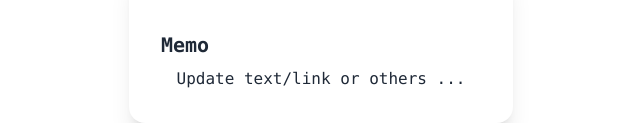
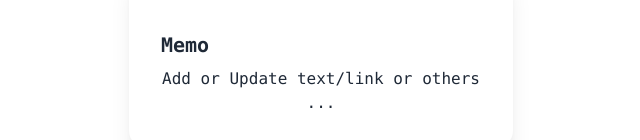
Before and after one commit to Thecode764/Gitem, a React (Vite) app: page / in a window 1280 px wide. Shown: the part 2621-2761 px from the top of the page, without its empty margins (319-959 px from the left). Built offline with nearby package versions, Linux system fonts and the light colour scheme.

Commit message:
📝 Update description for the 📝 Emoji

```diff
--- a/src/Emojis.jsx
+++ b/src/Emojis.jsx
@@ -19,7 +19,7 @@
                 <Emoji emoji="🎉" name="Party popper" description="Start a new project" />
                 <Emoji emoji="⬆️" name="Up arrow" description="Upgrade packages" />
                 <Emoji emoji="🐛" name="Bug" description="Fix a bug" />
-                <Emoji emoji="📝" name="Memo" description="Update text/link or others ..." />
+                <Emoji emoji="📝" name="Memo" description="Add or Update text/link or others ..." />
             </div>
         </>
     )
```
